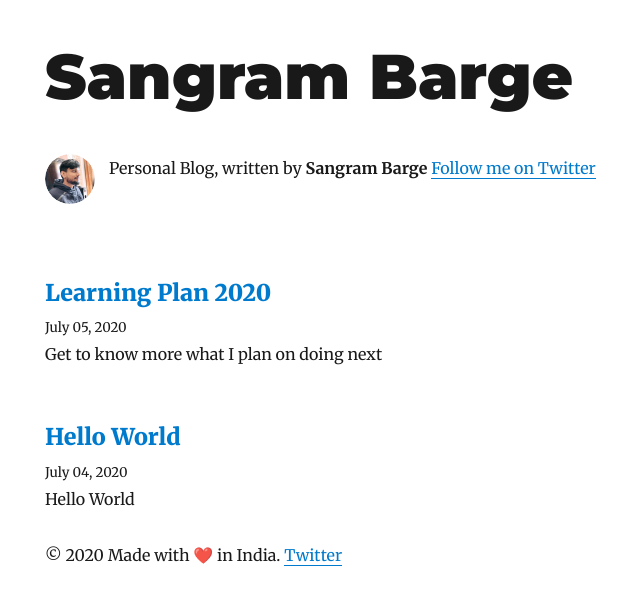
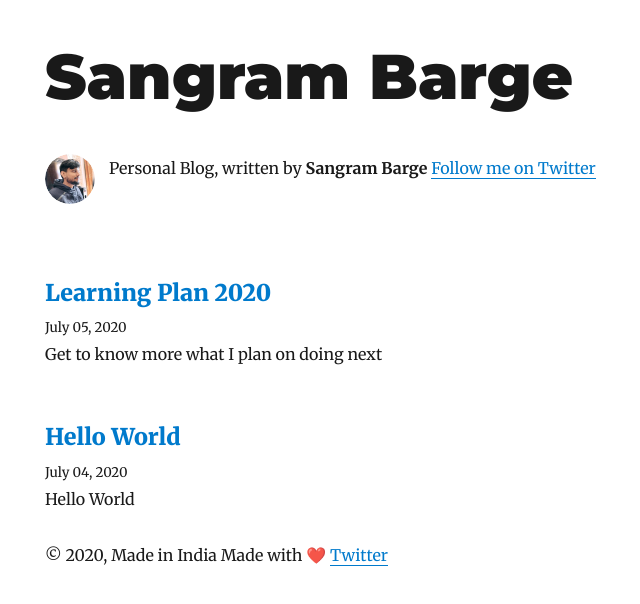
Before and after one commit to sangrambargetech/sangrambarge.com, a Gatsby site: page / in a window 1280 px wide. Shown: the whole page, without its empty margins (280-920 px from the left). Built offline with nearby package versions, Linux system fonts and the light colour scheme; Gatsby itself is replaced by a stand-in of ours; some packages are replaced by stand-ins of ours.

Commit message:
updated footer

```diff
--- a/src/components/layout.js
+++ b/src/components/layout.js
@@ -59,7 +59,7 @@ const Layout = ({ location, title, children }) => {
       <header>{header}</header>
       <main>{children}</main>
       <footer>
-        © {new Date().getFullYear()} Made with ❤️ in India.
+        © {new Date().getFullYear()}, Made in India Made with ❤️
         {` `}
         <a href="https://twitter.com/sangramtechs">Twitter</a>
       </footer>
```
